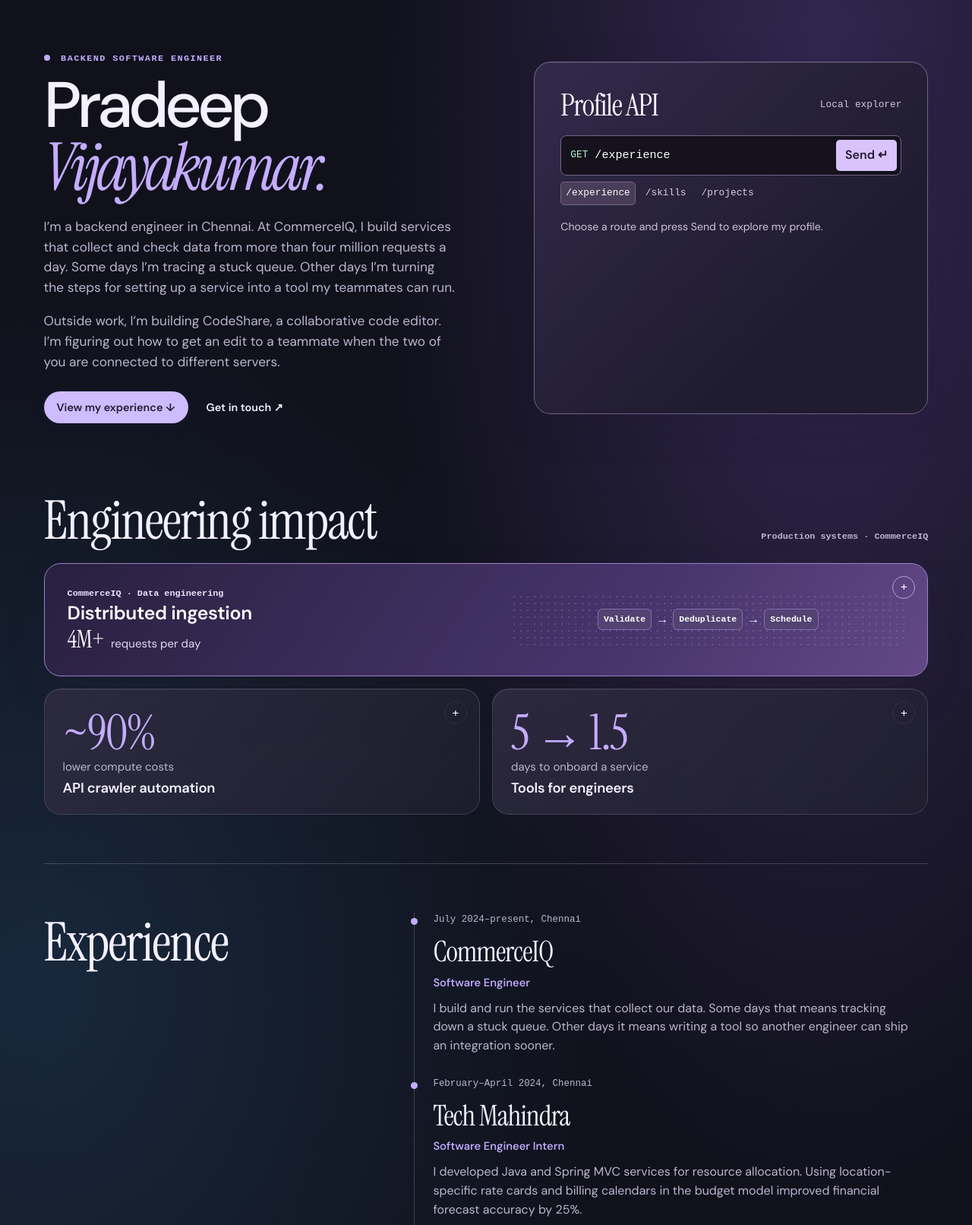
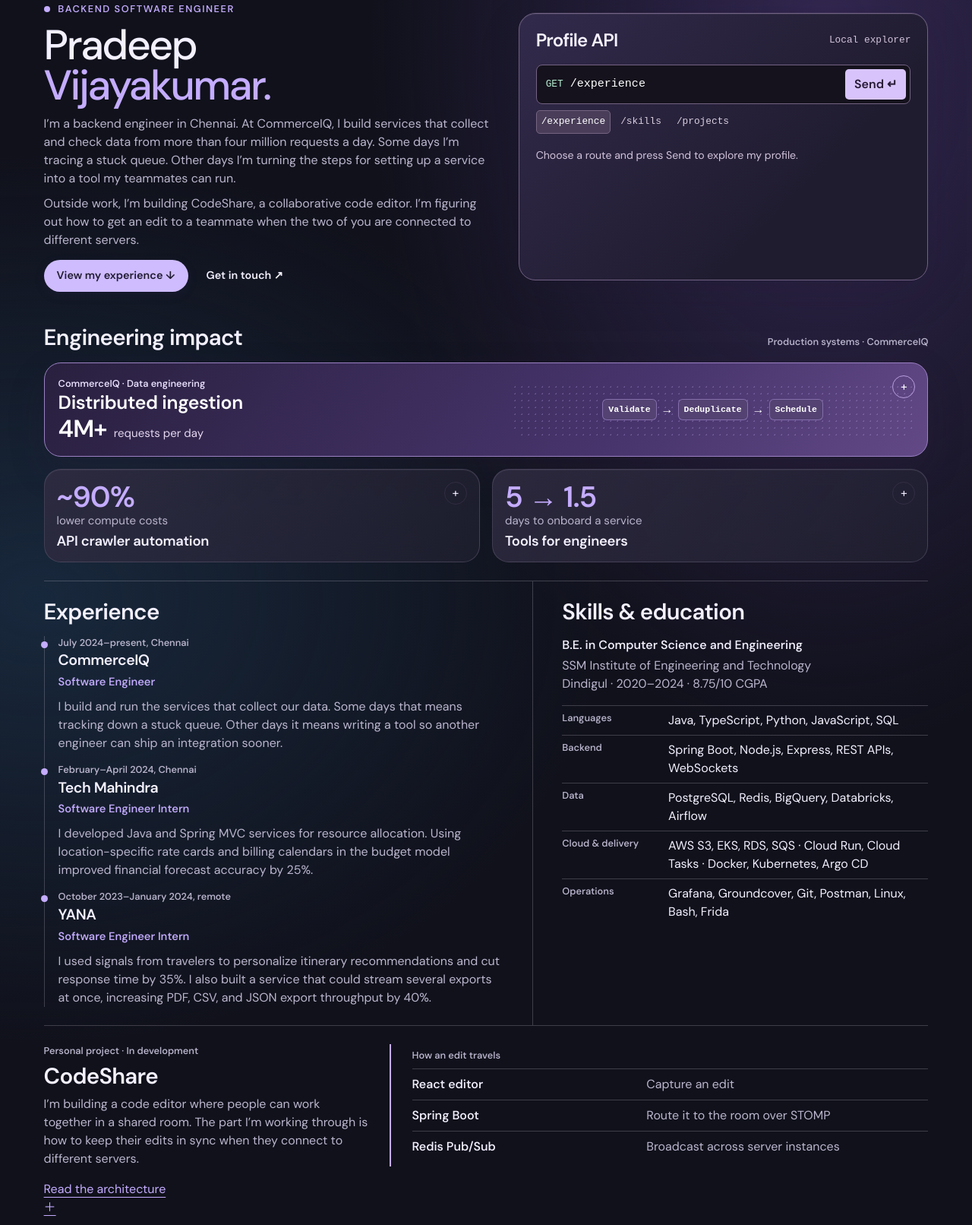
Before and after one commit to PradeepVPK/PradeepVPK, a plain HTML site: page index.html in a window 1280 px wide. Shown: the part 98-1710 px from the top of the page at 76% size. Drawn offline with Linux system fonts and the light colour scheme.

Commit message:
Unify profile typography and tighten section layouts

```diff
--- a/index.html
+++ b/index.html
@@ -6,7 +6,7 @@
 <meta name="theme-color" content="#10111b">
 <meta name="description" content="Explore Pradeep Vijayakumar’s backend engineering work in data ingestion, crawler automation and developer tooling.">
 <title>Pradeep Vijayakumar · Backend engineering</title>
-<script>try { if (localStorage.getItem('pv-theme') === 'light') document.documentElement.dataset.theme = 'light'; } catch {}</script><link rel="stylesheet" href="style.css">
+<script>try { if (localStorage.getItem('pv-theme') === 'light') document.documentElement.dataset.theme = 'light'; } catch {}</script><link rel="stylesheet" href="style.css?v=compact">
 <script defer src="motion.js?v=profile-toggle"></script>
 </head>
 <body>
@@ -66,7 +66,7 @@
 <p>For a separate analysis workflow, I built a pipeline using headless Android emulators and LLM-assisted tooling. Turnaround went from roughly eight hours to under ten minutes.</p>
 </div></details>
 </div></section>
-<section id="career"><h2>Experience</h2>
+<div class="credentials"><section id="career"><h2>Experience</h2>
 <ol class="timeline">
 <li>
 <p class="when">July 2024–present, Chennai</p>
@@ -90,7 +90,7 @@
 </div>
 </li>
 </ol></section><section id="skills"><div>
-<h2>Skills <em>&amp; education</em>
+<h2>Skills &amp; education
 </h2>
 <p class="degree">B.E. in Computer Science and Engineering</p>
 <p>SSM Institute of Engineering and Technology<br>Dindigul · 2020–2024 · 8.75/10 CGPA</p>
@@ -106,7 +106,7 @@
 <dd>AWS S3, EKS, RDS, SQS · Cloud Run, Cloud Tasks · Docker, Kubernetes, Argo CD</dd>
 <dt>Operations</dt>
 <dd>Grafana, Groundcover, Git, Postman, Linux, Bash, Frida</dd>
-</dl></section><section id="projects"><div class="project-copy">
+</dl></section></div><section id="projects"><div class="project-copy">
 <p class="context">Personal project · In development</p>
 <h2>CodeShare</h2>
 <p>I’m building a code editor where people can work together in a shared room. The part I’m working through is how to keep their edits in sync when they connect to different servers.</p>
--- a/style.css
+++ b/style.css
@@ -1,7 +1,7 @@
 :root {
   color-scheme: light;
   --ink: #221d3d; --muted: #55516c; --violet: #573cb3;
-  font: 16px/1.55 Inter, "Helvetica Neue", Arial, sans-serif; color: var(--ink);
+  font: 16px/1.5 "DM Sans", Arial, sans-serif; color: var(--ink);
   background: #f2f1f9; scroll-behavior: smooth;
 }
 * { box-sizing: border-box }
@@ -12,25 +12,25 @@ body {
 main,header,footer { width: min(1190px,91%); margin: auto }
 header,footer,nav,.brand,.actions,.heading { display:flex; align-items:center }
 header,footer,.heading { justify-content:space-between }
-header { padding: 22px 0; border-bottom: 1px solid #32245c24 }
+header { padding: 12px 0; border-bottom: 1px solid #32245c24 }
 a { text-decoration:none; color:inherit }
 a:hover { color:var(--violet) }
 nav,.actions { gap:24px; font-size:.9rem;font-weight:600 }
 .brand { font-size:1.05rem;font-weight:700;gap:10px }
-.brand b { display:grid;place-items:center;background:#31234a;color:white;width:38px;height:38px;border-radius:12px;font:italic bold 26px Georgia,serif;letter-spacing:-3px;padding-right:3px }
+.brand b { display:grid;place-items:center;background:#31234a;color:white;width:38px;height:38px;border-radius:12px;font:650 24px/1 "DM Sans",sans-serif;letter-spacing:-2px;padding-right:3px }
 .download,.button { padding:10px 17px;border-radius:30px }
 .download { border:1px solid #72668d65;background:#ffffff60 }
 .button { background:#322447;color:#fff;box-shadow:0 4px 14px #39276526 }
 .button:hover { background:#513775;color:white }
-.hero { display:grid;grid-template-columns:1fr .92fr;align-items:center;gap:7%;padding:clamp(46px,6vw,86px) 0 }
-.eyebrow,.context,.heading span { font:600 .74rem/1.55 "IBM Plex Mono",monospace;color:var(--muted) }
+.hero { display:grid;grid-template-columns:1fr .92fr;align-items:center;gap:clamp(16px,3vw,40px);padding:clamp(20px,2.5vw,36px) 0 }
+.eyebrow,.context,.heading span { font:550 .8rem/1.4 "DM Sans",sans-serif;color:var(--muted) }
 .eyebrow { text-transform:uppercase;letter-spacing:.12em;color:var(--violet) }
 .eyebrow i { display:inline-block;width:8px;height:8px;background:var(--violet);border-radius:50%;margin-right:6px }
 h1,h2,h3,p { margin-top:0 }
-h1 { font-size:clamp(3.5rem,6.6vw,6.4rem);line-height:.96;letter-spacing:-.07em;font-weight:580;margin-bottom:22px }
-em { color:var(--violet);font:italic 1.03em/.96 "Instrument Serif",Georgia,serif;letter-spacing:-.065em }
-.lead { color:var(--muted);max-width:46ch;font-size:1.08rem }
-.actions { margin-top:25px }
+h1 { font-size:clamp(2.55rem,4.3vw,4rem);line-height:.96;letter-spacing:-.045em;font-weight:580;margin-bottom:12px }
+em { color:var(--violet);font:inherit;letter-spacing:inherit }
+.lead { color:var(--muted);max-width:62ch;font-size:1rem;margin:0 0 9px }
+.actions { margin-top:14px }
 .heading { margin:0 0 16px;align-items:baseline;gap:14px }
 h2 { margin-bottom:0;font-size:clamp(1.9rem,3vw,3rem);letter-spacing:-.055em;line-height:1.12 }
 .grid { display:grid;grid-template-columns:repeat(3,minmax(0,1fr));gap:16px;align-items:start }.two { grid-template-columns:repeat(2,minmax(0,1fr)) }
@@ -40,7 +40,7 @@ h2 { margin-bottom:0;font-size:clamp(1.9rem,3vw,3rem);letter-spacing:-.055em;lin
   backdrop-filter:blur(12px);box-shadow:inset 0 1px 0 #fff,0 9px 32px #40365a0c;
   transition:transform .25s ease,box-shadow .25s ease;position:relative;
 }
-summary { cursor:pointer;list-style:none;padding:24px;display:flex;flex-direction:column;align-items:flex-start;min-width:0 }
+summary { cursor:pointer;list-style:none;padding:16px;display:flex;flex-direction:column;align-items:flex-start;min-width:0 }
 summary::-webkit-details-marker { display:none }
 .context { padding-right:27px;display:block }
 .tile-title { display:block;font-size:clamp(1.4rem,2.1vw,2rem);letter-spacing:-.05em;line-height:1.08;font-weight:600;margin:14px 0 22px }
@@ -49,7 +49,7 @@ summary::-webkit-details-marker { display:none }
 .schema span,.schema strong,.flow div { font:600 .72rem/1.4 monospace;border:1px solid #71618855;background:#f7f5fc;padding:5px 7px;border-radius:6px;box-shadow:0 3px 6px #49346210 }
 .schema strong { color:#473083;background:#e8defa }.schema i { font-style:normal }.measure { margin-top:17px;color:var(--muted);font-size:.8rem }.measure b { color:var(--ink);font-size:1.3rem;letter-spacing:-.04em }
 .tile.pipeline { display:block;background:linear-gradient(125deg,#29203f,#47346c 65%,#624986);color:white;border:1px solid #9c81c4;box-shadow:0 20px 50px #35234725;padding:0 }
-.tile.pipeline summary { padding:30px }.tile.pipeline .context,.tile.pipeline .measure { color:#ece3ff }.tile.pipeline .measure b { color:white;font-size:2.7rem }.tile.pipeline .tile-title { font-size:2.1rem }.tile.pipeline .arrow { border-color:#ba9edf }
+.tile.pipeline summary { padding:18px }.tile.pipeline .context,.tile.pipeline .measure { color:#ece3ff }.tile.pipeline .measure b { color:white;font-size:2.7rem }.tile.pipeline .tile-title { font-size:2.1rem }.tile.pipeline .arrow { border-color:#ba9edf }
 .pipeline .flow { background:radial-gradient(#ccb3ff44 1px,transparent 1px);background-size:9px 9px;min-height:100px }.pipeline .flow div { color:#fff;border-color:#ccafff66;background:#534272 }
 footer { border-top:1px solid #32245c24;padding:27px 0 40px;gap:20px;flex-wrap:wrap }footer div>a { font-size:.9rem;color:var(--muted) }
 .story { padding:0 24px 14px }.story p { line-height:1.7 }.story h3 { margin:24px 0 7px;font-size:1.05rem }
@@ -59,11 +59,11 @@ footer { border-top:1px solid #32245c24;padding:27px 0 40px;gap:20px;flex-wrap:w
 .skip { position:absolute;left:12px;top:-100px;background:white;padding:10px;z-index:2 }.skip:focus { top:10px }
 
 @media(max-width:880px){.grid { grid-template-columns:1fr 1fr }.hero { gap:3% }.tile.pipeline summary { padding:20px }}
-@media(max-width:680px){.hero,.grid { grid-template-columns:1fr }.hero { gap:32px }.heading span { text-align:right }.brand { font-size:0;gap:0 }nav,.actions { gap:14px }header { padding:14px 0 }.schema { min-height:60px }.tile-title { margin-bottom:14px } }
+@media(max-width:680px){.hero,.grid { grid-template-columns:1fr }.hero { gap:16px }.heading span { text-align:right }.brand { font-size:0;gap:0 }nav,.actions { gap:14px }header { padding:14px 0 }.schema { min-height:60px }.tile-title { margin-bottom:14px } }
 @media(max-width:380px){.schema { flex-wrap:wrap }.heading span { max-width:13ch }.download { padding:8px 12px }}
 @media(prefers-reduced-motion:reduce){:root{scroll-behavior:auto}*,*::before,*::after{animation:none!important;transition:none!important}}
 .hero > *, .grid > * { min-width: 0 }
-@media(max-width:380px){h1{font-size:3rem}.flow{gap:3px}.flow div{font-size:.65rem;padding:5px}.flow b{font-size:.8rem}}
+@media(max-width:380px){h1{font-size:2.55rem}.flow{gap:3px}.flow div{font-size:.65rem;padding:5px}.flow b{font-size:.8rem}}
 :root[data-theme="dark"] {
   color-scheme: dark; --ink:#f3f0ff; --muted:#bbb6ce; --violet:#c4acff; background:#10111b;
 }
@@ -95,30 +95,22 @@ header nav a { padding:6px 0 }
   font-family:"DM Sans"; src:url("fonts/dm-sans-latin-wght-normal.woff2") format("woff2");
   font-weight:100 1000; font-display:swap;
 }
-@font-face {
-  font-family:"Instrument Serif"; src:url("fonts/instrument-serif-latin-400-normal.woff2") format("woff2");
-  font-weight:400; font-display:swap;
-}
-@font-face {
-  font-family:"Instrument Serif"; src:url("fonts/instrument-serif-latin-400-italic.woff2") format("woff2");
-  font-weight:400; font-style:italic; font-display:swap;
-}
 :root { font-family:"DM Sans",sans-serif; --rule:color-mix(in srgb,var(--ink) 20%,transparent) }
 h1 { font-weight:500 }
-h2, .timeline h3, #impact .measure b { font-family:"Instrument Serif",Georgia,serif; font-weight:400; letter-spacing:-.025em }
-h2 { font-size:clamp(2.8rem,5.5vw,4.8rem) }
-#career,#skills,#projects { border-top:1px solid var(--rule); padding:clamp(36px,5vw,72px) 0 }
-#impact { padding-bottom:clamp(36px,5vw,72px) }
+h2, .timeline h3, #impact .measure b { font-family:inherit; font-weight:600; letter-spacing:-.025em }
+h2 { font-size:clamp(1.5rem,2.3vw,2rem) }
+#career,#skills,#projects { border-top:1px solid var(--rule); padding:24px 0 }
+#impact { padding-bottom:24px }
 #impact .tile-title { font-size:1.15rem; letter-spacing:-.015em; margin:6px 0 0; order:1 }
 #impact .measure { margin:0;display:flex;flex-direction:column;font-size:.94rem }
-#impact .measure b { color:var(--violet);font-size:clamp(3rem,5vw,5rem);line-height:1.05 }
-#career,#skills,#projects { display:grid;grid-template-columns:minmax(0, .85fr) minmax(0,1.4fr);gap:clamp(24px,6vw,90px) }
+#impact .measure b { color:var(--violet);font-size:clamp(2rem,3vw,2.65rem);line-height:1.05 }
+#career,#skills,#projects { display:grid;grid-template-columns:minmax(0, .85fr) minmax(0,1.4fr);gap:24px }
 .timeline,.project-map ol { list-style:none;margin:0;padding:0 }
-.timeline li { position:relative;border-left:1px solid var(--rule);padding:0 0 28px 24px }
+.timeline li { position:relative;border-left:1px solid var(--rule);padding:0 0 14px 18px }
 .timeline li:last-child { padding-bottom:0 }
 .timeline li::before { content:"";position:absolute;left:-5px;top:7px;width:9px;height:9px;border-radius:50%;background:var(--violet) }
-.when,.project-map figcaption,dt { font:500 .78rem/1.55 monospace;color:var(--muted) }
-.timeline h3 { font-size:2.35rem;line-height:1.05;margin:8px 0 }
+.when,.project-map figcaption,dt { font:550 .8rem/1.4 "DM Sans",sans-serif;color:var(--muted) }
+.timeline h3 { font-size:1.22rem;line-height:1.15;margin:4px 0 }
 .timeline em { font:550 .92rem "DM Sans",sans-serif;letter-spacing:0 }
 .timeline p,#skills p,.project-copy>p { color:var(--muted);max-width:58ch }
 .timeline li p:last-child { margin:9px 0 0 }
@@ -141,19 +133,19 @@ h2 { font-size:clamp(2.8rem,5.5vw,4.8rem) }
 
 /* The route explorer stays compact enough to scan beside the introduction. */
 #profile-api {
-  min-width:0; padding:clamp(18px,2.8vw,34px); border-radius:22px;
+  min-width:0; padding:clamp(14px,1.8vw,22px); border-radius:22px;
   background:linear-gradient(135deg,#322a4b,#201c30 68%);color:#f6f1ff;
   border:1px solid #716184;box-shadow:inset 0 1px 0 #ffffff19,0 16px 55px #20152d22;
 }
 #profile-api:not([hidden]) {
   display:grid;
-  block-size:29rem;
+  block-size:22rem;
   grid-template-columns:minmax(0,1fr);
   grid-template-rows:auto auto auto minmax(0,1fr) auto;
 }
 .api-top,.response-meta,#api-form,.routes {display:flex;align-items:center}
 .api-top,.response-meta {justify-content:space-between;gap:10px}
-.api-top h2 {font-size:2.5rem;letter-spacing:-.035em}
+.api-top h2 {font-size:1.5rem;letter-spacing:-.035em}
 .api-top span,.response-meta,.routes button,#api-form label,#api-route {font:500 .8rem/1.45 monospace}
 .api-top span {color:#d2c4db}
 #api-form {margin:18px 0 8px;padding:5px 5px 5px 12px;border-radius:8px;background:#15121d;border:1px solid #736282;gap:9px}
@@ -163,7 +155,7 @@ h2 { font-size:clamp(2.8rem,5.5vw,4.8rem) }
 .routes {gap:6px;flex-wrap:wrap}
 .routes button {color:#d9cfdf;background:transparent;border:1px solid transparent;border-radius:5px;padding:5px 6px}
 .routes button:hover,.routes button[aria-pressed=true] {color:#fff;border-color:#766582;background:#493d59}
-.api-response {margin:18px 0;border-block:1px solid #69607166;padding:12px 0}
+.api-response {margin:10px 0;border-block:1px solid #69607166;padding:12px 0}
 .api-response:not([hidden]) {
   display:grid; grid-template-rows:auto minmax(0,1fr); min-height:0;
 }
@@ -192,3 +184,31 @@ h2 { font-size:clamp(2.8rem,5.5vw,4.8rem) }
 }
 .json-key { color:#d8baff }
 .json-value { color:#ade0d0 }
+
+/* Pair the timeline with the technical background so both columns carry content. */
+.credentials {
+  display:grid;
+  grid-template-columns:minmax(0,1.16fr) minmax(0,1fr);
+  gap:clamp(20px,3vw,40px);
+  border-top:1px solid var(--rule);
+}
+.credentials #career, .credentials #skills { display:block; border-top:0 }
+.credentials h2 { margin:0 0 15px }
+.credentials .when { margin:0 }
+.credentials #skills .degree { margin:0 0 3px }
+.credentials #skills dd, .credentials #skills dt { padding:7px 0 }
+.credentials #skills dl { grid-template-columns:minmax(6.5rem,29%) 1fr }
+#projects { align-items:start }
+#projects h2 { margin:4px 0 9px }
+#projects .context, #projects p { margin-bottom:8px }
+#projects .project-map li { padding:8px 0 }
+#projects .project-map figcaption { margin-bottom:8px }
+@media(min-width:840px){
+  .credentials #skills { border-left:1px solid var(--rule);padding-left:clamp(20px,3vw,40px) }
+}
+@media(max-width:839px){
+  .credentials { grid-template-columns:minmax(0,1fr);gap:0 }
+  .credentials #skills { border-top:1px solid var(--rule) }
+  .hero { grid-template-columns:minmax(0,1fr);gap:16px }
+  .lead { max-width:70ch }
+}
```
